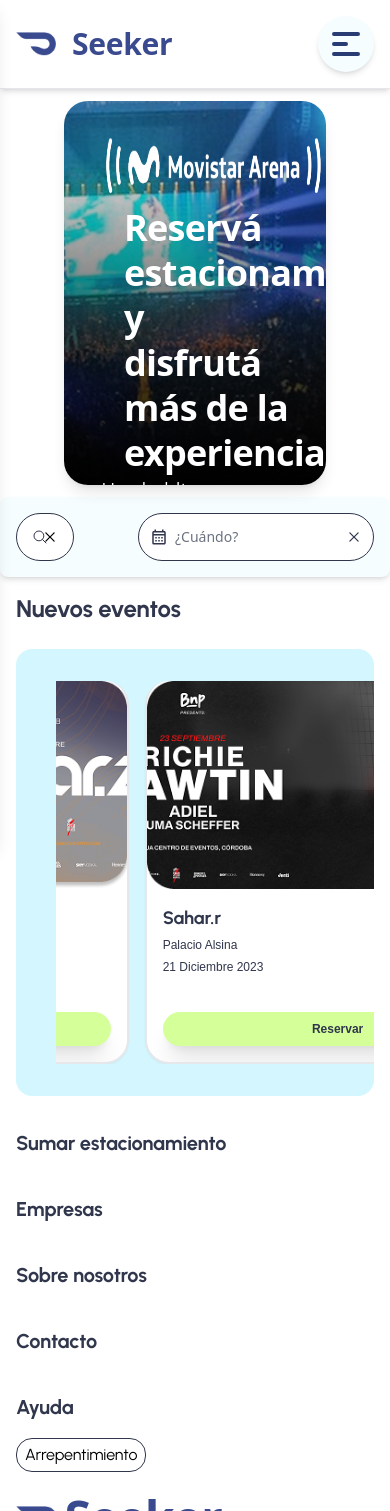
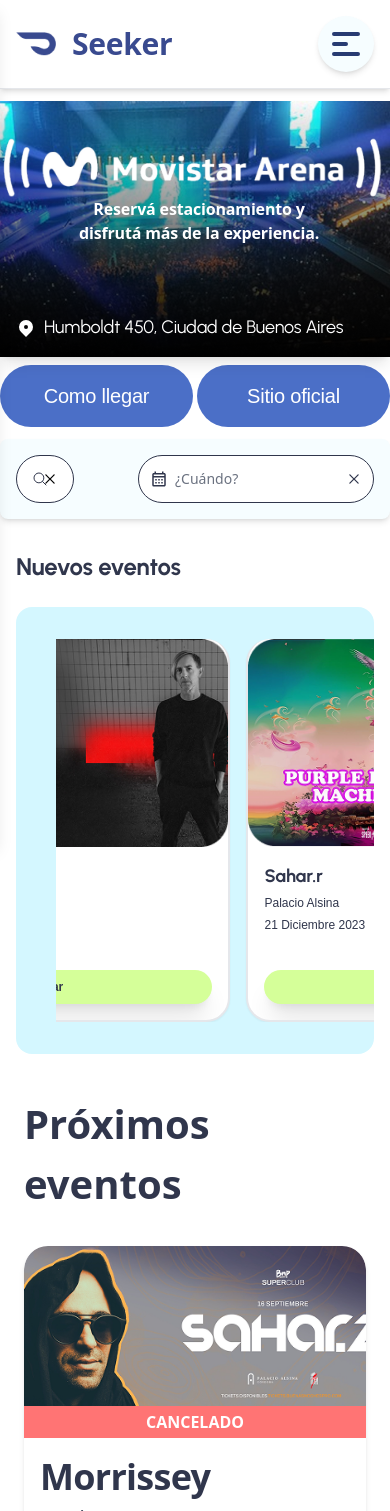
Before and after one commit to seekerparkingdev/frontend, a React (Vite) app: page /venue in a window 390 px wide. Shown: the top 1511 px of the page. Built offline with nearby package versions, Linux system fonts and the light colour scheme; a small style sheet from the web is missing.

Commit message:
Avances en el responsive

```diff
--- a/src/components/EventNewSecundario.jsx
+++ b/src/components/EventNewSecundario.jsx
@@ -64,7 +64,7 @@
   }, []);
 
   return (
-    <div className="max-w-[1800px] mx-auto px-4 py-4">
+    <div className="max-w-[1800px] mx-auto px-4 py-4 mt-4">
       <h1 className="text-[#30364C] md:text-4xl text-2xl font-bold font-urbanist mb-6">
         Nuevos eventos
       </h1>
--- a/src/components/EventProxSecundario.jsx
+++ b/src/components/EventProxSecundario.jsx
@@ -1,9 +1,120 @@
-const EventProxSecundario = ( ) => {
-    return (
-        <div>
+import React, { useState } from "react";
+import { FaArrowAltCircleUp } from "react-icons/fa";
 
-        </div>
-    )
-}
+const EventProxSecundario = () => {
+  const [showAll, setShowAll] = useState(false);
+
+  const events = [
+    {
+      id: 1,
+      artist: "Morrissey",
+      venue: "Movistar Arena",
+      date: "21 Diciembre 2023",
+      image: "assets/event1.png",
+      cancelled: true,
+    },
+    {
+      id: 2,
+      artist: "David Bisbal",
+      venue: "Movistar Arena",
+      date: "21 Diciembre 2023",
+      image: "assets/event2.png",
+    },
+    {
+      id: 3,
+      artist: "Slash",
+      venue: "Movistar Arena",
+      date: "21 Diciembre 2023",
+      image: "assets/event3.png",
+    },
+    {
+      id: 4,
+      artist: "Morrissey",
+      venue: "Movistar Arena",
+      date: "21 Diciembre 2023",
+      image: "assets/event1.png",
+    },
+    {
+      id: 5,
+      artist: "David Bisbal",
+      venue: "Movistar Arena",
+      date: "21 Diciembre 2023",
+      image: "assets/event2.png",
+    },
+    {
+      id: 6,
+      artist: "Slash",
+      venue: "Movistar Arena",
+      date: "21 Diciembre 2023",
+      image: "assets/event3.png",
+      cancelled: true,
+    },
+  ];
+
+  const displayedEvents = showAll ? events : events.slice(0, 3);
+
+  return (
+    <div className="p-6 max-w-[1800px] mx-auto mb-4">
+      <h1 className="text-[40px] font-semibold mb-8 text-[#30364C]">
+        Próximos eventos
+      </h1>
+
+      <div
+        className="grid grid-cols-1 md:grid-cols-2 lg:grid-cols-3 gap-10 max-w-7xl mx-auto justify-items-center"
+        style={{
+          transition: "height 0.s ease", //
+        }}
+      >
+        {displayedEvents.map((event) => (
+          <div
+            key={event.id}
+            className="bg-white rounded-3xl w-full shadow-md overflow-hidden"
+          >
+            <div className="relative">
+              <img
+                src={event.image}
+                alt={event.artist}
+                className="w-full h-48 object-cover rounded-b-3xl"
+              />
+              {event.cancelled && (
+                <div className="absolute bottom-0 left-0 right-0 bg-red-400 text-white text-center py-1 font-bold">
+                  CANCELADO
+                </div>
+              )}
+            </div>
+            <div className="p-4">
+              <h2 className="text-4xl font-bold text-[#30364C] mb-1">
+                {event.artist}
+              </h2>
+              <p className="text-[#30364C] text-xl mb-1">{event.venue}</p>
+              <p className="text-[#30364C] text-sm mb-4">{event.date}</p>
+              <button
+                className={`w-full py-2 mt-5 px-4 text-xl rounded-3xl text-center ${
+                  event.cancelled
+                    ? "bg-[#D2D8D9] text-white cursor-not-allowed"
+                    : "bg-[#4B6FC7] text-white"
+                }`}
+                disabled={event.cancelled}
+              >
+                Comprá tu estacionamiento
+              </button>
+            </div>
+          </div>
+        ))}
+      </div>
+
+      <div className="mt-8 text-center">
+        <button
+          onClick={() => setShowAll(!showAll)}
+          className={`bg-[#4B6FC7] ${
+            showAll ? "text-white" : "text-[#D4F7FF]"
+          } py-2 px-12 rounded-3xl text-2xl mt-2`}
+        >
+          {showAll ? <FaArrowAltCircleUp /> : "Más eventos"}
+        </button>
+      </div>
+    </div>
+  );
+};
 
 export default EventProxSecundario;
--- a/src/components/MovistarBanner.jsx
+++ b/src/components/MovistarBanner.jsx
@@ -2,32 +2,32 @@
 
 const MovistarBanner = () => {
   return (
-    <div className="w-full max-w-9x1 mx-auto px-16 mt-3">
-      <div className="relative w-full h-96 overflow-hidden rounded-3xl shadow-lg">
-        {/* Imagen del banner  */}
+    <div className="w-full max-w-9x1 mx-auto  md:px-16 mt-3">
+      <div className="relative w-full h-70 md:h-96 overflow-hidden md:rounded-3xl shadow-lg md:text-left text-center md:text-">
+        {/* Imagen del banner */}
         <div
-          className="absolute inset-0 bg-[url('/assets/banner.png')] bg-cover bg-center"
+          className="absolute inset-0 bg-[url('/assets/banner.png')] bg-cover bg-center   "
           style={{
             backgroundBlendMode: "multiply",
           }}
         ></div>
 
         {/* Movistar Logo */}
-        <div className="absolute top-6 left-10">
-          <div className="flex items-center">
+        <div className="w-full  absolute top-6 left-1/2 -translate-x-1/2 md:left-10 md:translate-x-0 ">
+          <div className="flex">
             <img
               src="/assets/movistar-arena.png"
               alt="Movistar Arena Logo"
-              className="h-20 w-100"
+              className="h-30  md:h-20 md:w-auto w-full"
             />
           </div>
         </div>
 
         {/* Contenido Container */}
-        <div className="relative h-full flex flex-col justify-between p-6">
+        <div className="relative md:h-full h-64 flex flex-col justify-between p-4 md:p-6">
           {/* Main Text */}
-          <div className="mt-20 ml-9">
-            <h1 className="text-white text-4xl font-bold max-w-xl">
+          <div className="mt-20 ml-2 md:ml-9">
+            <h1 className="text-white text-base md:text-4xl font-bold max-w-xl">
               Reservá estacionamiento y
               <br />
               disfrutá más de la experiencia.
@@ -35,11 +35,11 @@
           </div>
 
           {/* Bottom seleccion y direccion */}
-          <div className="flex items-center justify-between mt-auto">
+          <div className="flex flex-col md:flex-row items-start md:items-center justify-between mt-auto gap-6 md:gap-0">
             {/* Location */}
             <div className="flex items-center text-white">
               <svg
-                className="w-5 h-5 mr-2"
+                className="w-5 h-5 mr-2 flex-shrink-0"
                 fill="currentColor"
                 viewBox="0 0 20 20"
               >
@@ -49,23 +49,31 @@
                   clipRule="evenodd"
                 />
               </svg>
-              <span className="font-urbanist  text-[#FFFFFF] text-xl">
+              <span className="font-urbanist text-[#FFFFFF] text-lg md:text-xl">
                 Humboldt 450, Ciudad de Buenos Aires
               </span>
             </div>
 
             {/* Buttons */}
-            <div className="flex gap-4">
-              <button className="px-6 py-2 bg-[#4B6FC7] text-white rounded-full border border-[#FFFFFF] ">
+            <div className=" flex-col md:flex-row gap-4 w-full md:w-auto hidden md:flex">
+              <button className="w-full md:w-auto px-6 py-2 bg-[#4B6FC7] text-white rounded-full border border-[#FFFFFF]">
                 Como llegar
               </button>
-              <button className="px-6 py-2 bg-[#4B6FC7] text-white rounded-full border border-[#FFFFFF] ">
+              <button className="w-full md:w-auto px-6 py-2 bg-[#4B6FC7] text-white rounded-full border border-[#FFFFFF]">
                 Sitio oficial
               </button>
             </div>
           </div>
         </div>
       </div>
+      <div className="flex flex-row gap-1 w-full md:hidden mt-2 font-metropolis text-xl">
+        <button className="w-1/2 py-4 md:w-auto bg-[#4B6FC7] text-white rounded-full  ">
+          Como llegar
+        </button>
+        <button className="w-1/2 md:w-auto bg-[#4B6FC7] text-white rounded-full  ">
+          Sitio oficial
+        </button>
+      </div>
     </div>
   );
 };
```
